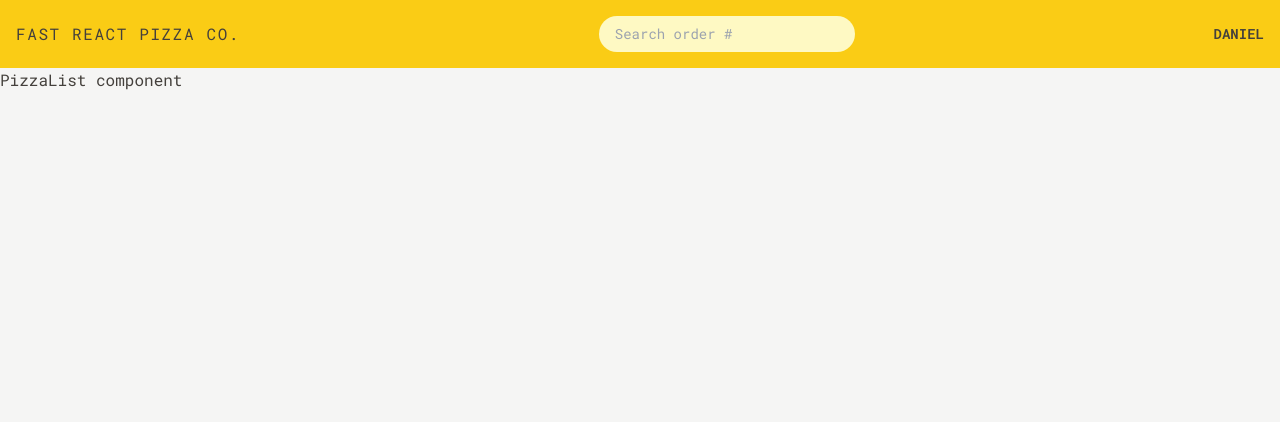
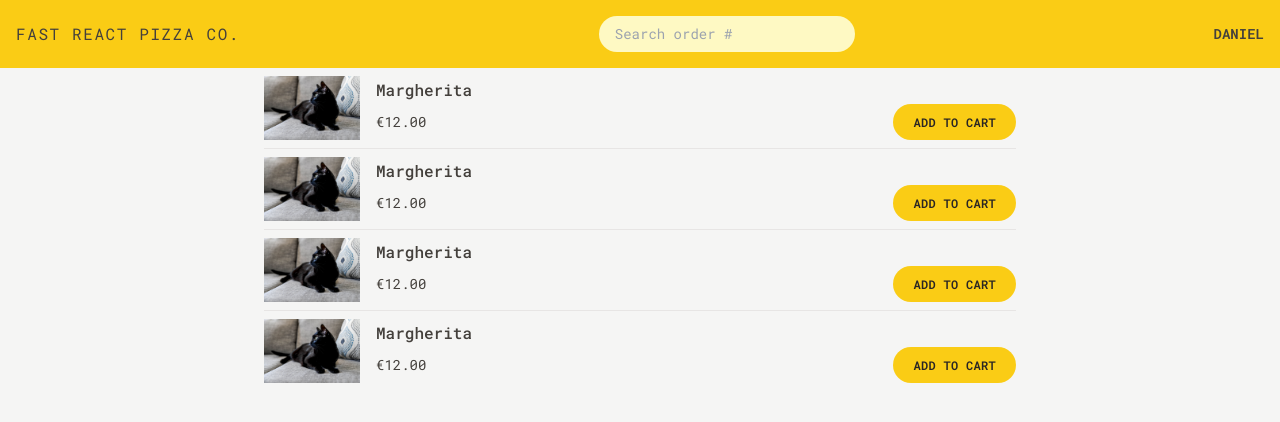
Before and after one commit to DanielArzani/fast-react-pizza, a React (Vite) app: page / in a window 1280 px wide. Shown: the top 422 px of the page. Built offline with nearby package versions, Linux system fonts and the light colour scheme.

Commit message:
create a helper function that will create a new array with a specified number of indexes. Create and style the pizza/pizzaList components using a temporary image

```diff
--- a/src/components/Pizza/Pizza.tsx
+++ b/src/components/Pizza/Pizza.tsx
@@ -1,7 +1,27 @@
-import React from "react";
+import React from 'react';
 
-  function Pizza() {
-    return <div>Pizza component</div>;
-  }
+import tempImage from '../../assets/cat-image.jpeg';
 
-  export default Pizza;
+function Pizza() {
+  return (
+    <li className='flex gap-4 py-2'>
+      <div>
+        <img src={tempImage} alt='Kitty' height='96px' width='96px' />
+      </div>
+
+      <div className='flex grow flex-col pt-0.5'>
+        <h2 className='font-medium'>Margherita</h2>
+        <p className='Tomato, Mozzarella, Basil'></p>
+
+        <div className='mt-auto flex items-center justify-between'>
+          <p className='text-sm'>€12.00</p>
+          <button className='inline-block rounded-full bg-yellow-400 px-4 py-2 text-xs font-semibold uppercase tracking-wide text-stone-800 transition-colors duration-300 hover:bg-yellow-300 focus:bg-yellow-300 focus:outline-none focus:ring focus:ring-yellow-300 focus:ring-offset-2 disabled:cursor-not-allowed md:px-5 md:py-2.5'>
+            Add to cart
+          </button>
+        </div>
+      </div>
+    </li>
+  );
+}
+
+export default Pizza;
--- a/src/components/PizzaList/PizzaList.tsx
+++ b/src/components/PizzaList/PizzaList.tsx
@@ -1,7 +1,19 @@
-import React from "react";
+import React from 'react';
+import createArray from '../../utils/createArray';
+import Pizza from '../Pizza/Pizza';
 
-  function PizzaList() {
-    return <div>PizzaList component</div>;
-  }
+const tempArray = createArray(4) as number[];
 
-  export default PizzaList;
+function PizzaList() {
+  return (
+    <div className='mx-auto max-w-3xl'>
+      <ul className='divide-y divide-stone-200 px-2'>
+        {tempArray.map((_, i) => {
+          return <Pizza key={i} />;
+        })}
+      </ul>
+    </div>
+  );
+}
+
+export default PizzaList;
--- a/src/pages/MenuPage/MenuPage.tsx
+++ b/src/pages/MenuPage/MenuPage.tsx
@@ -4,12 +4,12 @@ import PizzaList from '../../components/PizzaList';
 
 function MenuPage() {
   return (
-    <div>
+    <>
       <Header />
-      <main>
+      <main className='center'>
         <PizzaList />
       </main>
-    </div>
+    </>
   );
 }
 
--- /dev/null
+++ b/src/utils/createArray.ts
@@ -0,0 +1,12 @@
+/**
+ * Creates an array with a specified number of indexes.
+ *
+ * @param num - The number of indexes in the array.
+ */
+export default function createArray(num: number): number[] | string {
+  if (typeof num !== 'number' || num < 0) {
+    return 'Invalid input';
+  }
+
+  return Array.from({ length: num }, (_, index) => index);
+}
```
Also changed, not shown: src/assets/cat-image.jpeg (added).
